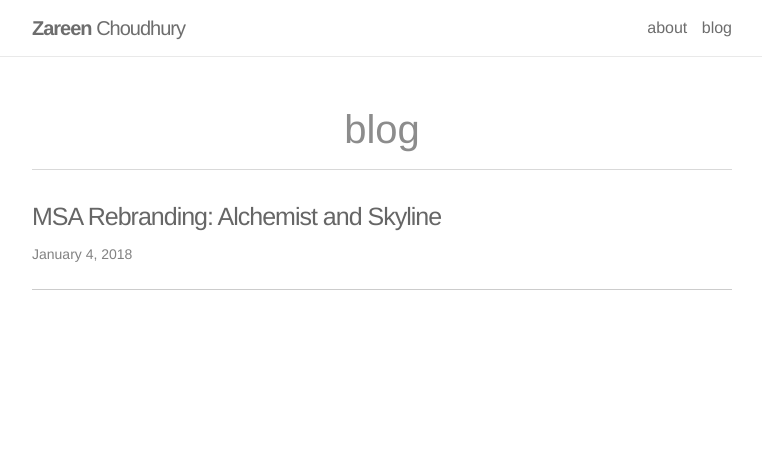
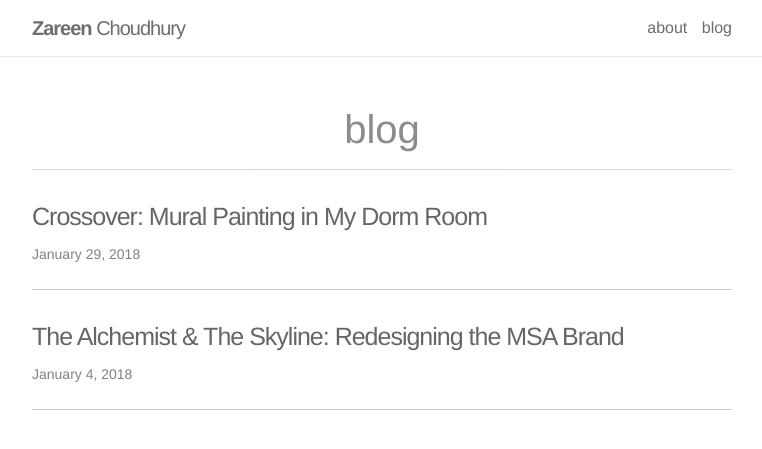
Before and after one commit to zareenc/zareenc.github.io, a Jekyll site: the page built from blog/index.html, in a window 1280 px wide. Shown: the top 449 px of the page, without its empty margins (258-1020 px from the left). Built offline with Jekyll 4.4.1, drawn with Linux system fonts in a browser that asks for light colours; nearby versions of some CDN libraries; the list of posts is cut into pages by our own code.

Commit message:
Crossover blog post

```diff
--- a/_posts/2018-01-04-msa-logo.md
+++ b/_posts/2018-01-04-msa-logo.md
@@ -1,6 +1,6 @@
 ---
 layout: post
-title: "MSA Rebranding: Alchemist and Skyline"
+title: "The Alchemist & The Skyline: Redesigning the MSA Brand"
 date: 2018-01-04
 ---
 The past few months, I had the exciting opportunity to help redesign the [MIT MSA](http://msa.mit.edu/) (Muslim Students' Association) brand. While I've dabbled in casual digital artwork, mostly in Photoshop, this was the first time I worked on a relatively large project and my first time using Illustrator. I thought I would share our rebranding process and a bit of what I learned to do in Illustrator at a high level.
@@ -20,7 +20,7 @@ Our first step was to send out a survey and identify what people wanted to see i
 
 With this in mind, each of us in the Rebranding committee brainstormed new logo ideas on our own and shared proposed designs. We then downselected for logos that had a clean design & pleasing aesthetics, and were representative of the intersectional experience of being Muslim and an MIT student. We wanted to ensure that our logo was unique to our organization, and could not just as easily represent another MIT or Muslim group. Two of my ideas - the [Alchemist](#Alchemist) and the [Skyline](#Skyline) - were selected for developing, so it was time to start designing!
 
-### [Alchemist](#Alchemist)
+### [The Alchemist](#Alchemist)
 One of the more memorable figures on MIT's campus is the [Alchemist](https://listart.mit.edu/public-art-map/alchemist) by [Jaume Plensa](https://en.wikipedia.org/wiki/Jaume_Plensa). Plensa has created a number of similar sister figures throughout the world ([*House of Memory*](http://jaumeplensa.com/works-and-projects/public-space/house-of-memory-2012), [*Singapore Soul*](http://jaumeplensa.com/works-and-projects/public-space/soul-2011), [*El Alma del Ebro*](http://jaumeplensa.com/works-and-projects/public-space/el-alma-del-ebro-2008), [*Nomade*](http://jaumeplensa.com/works-and-projects/public-space/nomade-2007)). However, the one at MIT is unique in its formation of a thinking man with numbers and mathematical symbols, as opposed to letters of the alphabet. My Alchemist design combines this well-recognized landmark of MIT with symbols of Islam, by replacing the mathematical symbols with Arabic letters.
 
 <div class="img_row">
@@ -53,7 +53,7 @@ With a few more adjustments and feedback, like [smoothing the path](https://help
      Final Alchemist logo (left) and MSA crewnecks with Alchemist logo (right)
 </div>
 
-### [Skyline](#Skyline)
+### [The Skyline](#Skyline)
 MIT's skyline is an undeniably quirky, yet cherished image that is all too familiar to every MIT student. In fact, it's featured on the [Brass Rat](http://mitadmissions.org/blogs/entry/history-of-the-brass-rat) every year. My Skyline design for the MSA reimagines the traditional MIT skyline with classic Islamic architectural elements, including domes, arches, minarets, and a crescent moon. The image represents a home, or community, that lies at the intersection of life at MIT and life as a Muslim, much like the Alchemist.
 
 <div class="img_row_small">
--- /dev/null
+++ b/_posts/2018-01-29-crossover.md
@@ -0,0 +1,26 @@
+---
+layout: post
+title: "Crossover: Mural Painting in My Dorm Room"
+date: 2018-01-29
+---
+I painted a thing!
+
+<div class="img_row_large">
+     <img class="col three" src="{{ site.baseurl }}/assets/img/crossover_final.jpg">
+</div>
+<div class="col three caption">
+     "Crossover"
+</div>
+
+This mural - "Crossover" - now adorns the walls of my dorm room. For context, my dorm, [Burton Conner](http://burton-conner.mit.edu/), allows residents to paint murals in the hallways and rooms. I've previously painted two other murals in our dorm, but it's been a while since I last picked up a paint brush, and I was itching to make another one. Plus, I hadn't painted one on my own before, so this was my opportunity to do so.
+
+You may recognize some of the silhouettes in the mural, which hark from some of my favorite animated series. From left to right, they are: Tina, Louise, and Gene from [_Bob's Burgers_](https://www.fox.com/bobs-burgers/); Bojack and Sarah Lynn from [_Bojack Horseman_](https://www.netflix.com/title/70300800/); and Rick and Morty from [_Rick and Morty_](https://www.adultswim.com/videos/rick-and-morty). I originally conceived the idea for this mural from [this picture](https://www.deviantart.com/jurokoo/art/Rick-and-Morty-Background-no-1-634512909), which I believe is a twist on [this well-recognized _Calvin and Hobbes_ image](https://wallup.net/calvin-and-hobbes-space-stars/). I took the basic concept, replaced the original galactic content with a different beast created by my mind, and collided Rick and Morty's universe with Bob Belcher's and Bojack Horseman's. Thus, "Crossover" was formed.
+
+Below is a progression of the making of the mural. Enjoy!
+
+<div class="img_row_large">
+     <img class="col three" src="{{ site.baseurl }}/assets/img/crossover.gif">
+</div>
+<div class="col three caption">
+     The making of the mural
+</div>
--- a/_sass/_gallery.scss
+++ b/_sass/_gallery.scss
@@ -12,6 +12,13 @@ figcaption {
 }
 .img_row {
     height: $img-height;
+    width: 100%;
+    overflow: hidden;
+    box-sizing:border-box;
+    text-align: center;
+}
+.img_row_large {
+    height: $img-height-large;
     width: 100%;
     overflow: hidden;
     box-sizing:border-box;
--- a/_sass/_variables.scss
+++ b/_sass/_variables.scss
@@ -158,5 +158,6 @@ $footer-font-size: .75rem;
 $img_spacing: 5px;
 $img-height: 275px;
 $img-height-small: 150px;
+$img-height-large: 350px;
 $caption-font-size: 12px;
 $caption-color: #aaa;
```
Also changed, not shown: assets/img/crossover_final.jpg (added), 1 other file.
